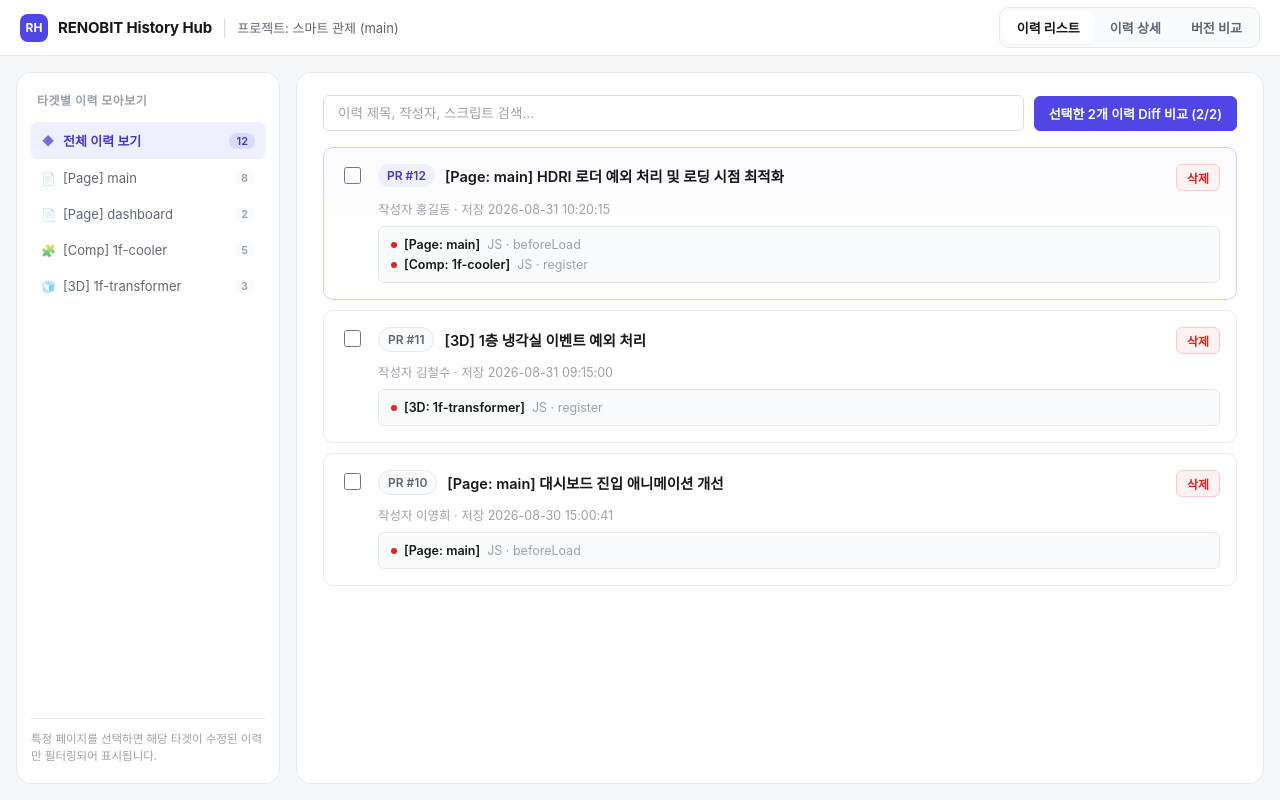
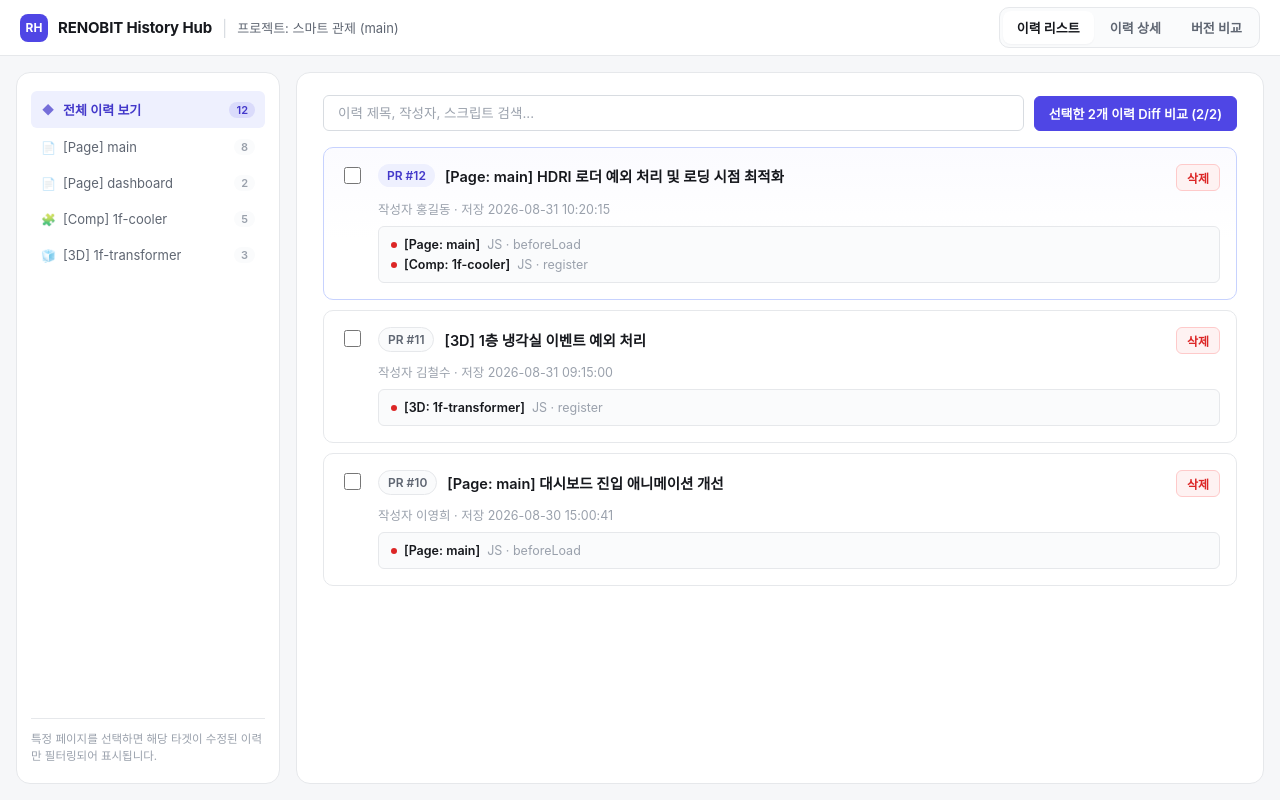
Before and after one commit to wemb-toyproject-rhh/2026_toy_project_h, a React (Vite) app: page / in a window 1280 px wide. Built offline with nearby package versions, Linux system fonts and the light colour scheme; a web font is replaced by a local one.

Commit message:
style: 사이드탭 스타일 수정

```diff
--- a/src/components/history/SidebarFilter.jsx
+++ b/src/components/history/SidebarFilter.jsx
@@ -4,8 +4,6 @@ import styles from "./SidebarFilter.module.css";
 export default function SidebarFilter() {
   return (
     <aside className={styles.sidebar}>
-      <div className={styles.heading}>타겟별 이력 모아보기</div>
-
       <div className={styles.list}>
         {mockHistory.targets.map((target, index) => (
           <div
--- a/src/components/history/SidebarFilter.module.css
+++ b/src/components/history/SidebarFilter.module.css
@@ -9,15 +9,6 @@
   flex-direction: column;
   gap: 14px;
   overflow-y: auto;
-}
-
-.heading {
-  font-size: 12px;
-  font-weight: 700;
-  color: var(--color-text-muted);
-  text-transform: uppercase;
-  letter-spacing: 0.04em;
-  padding: 0 6px;
 }
 
 .list {
```
